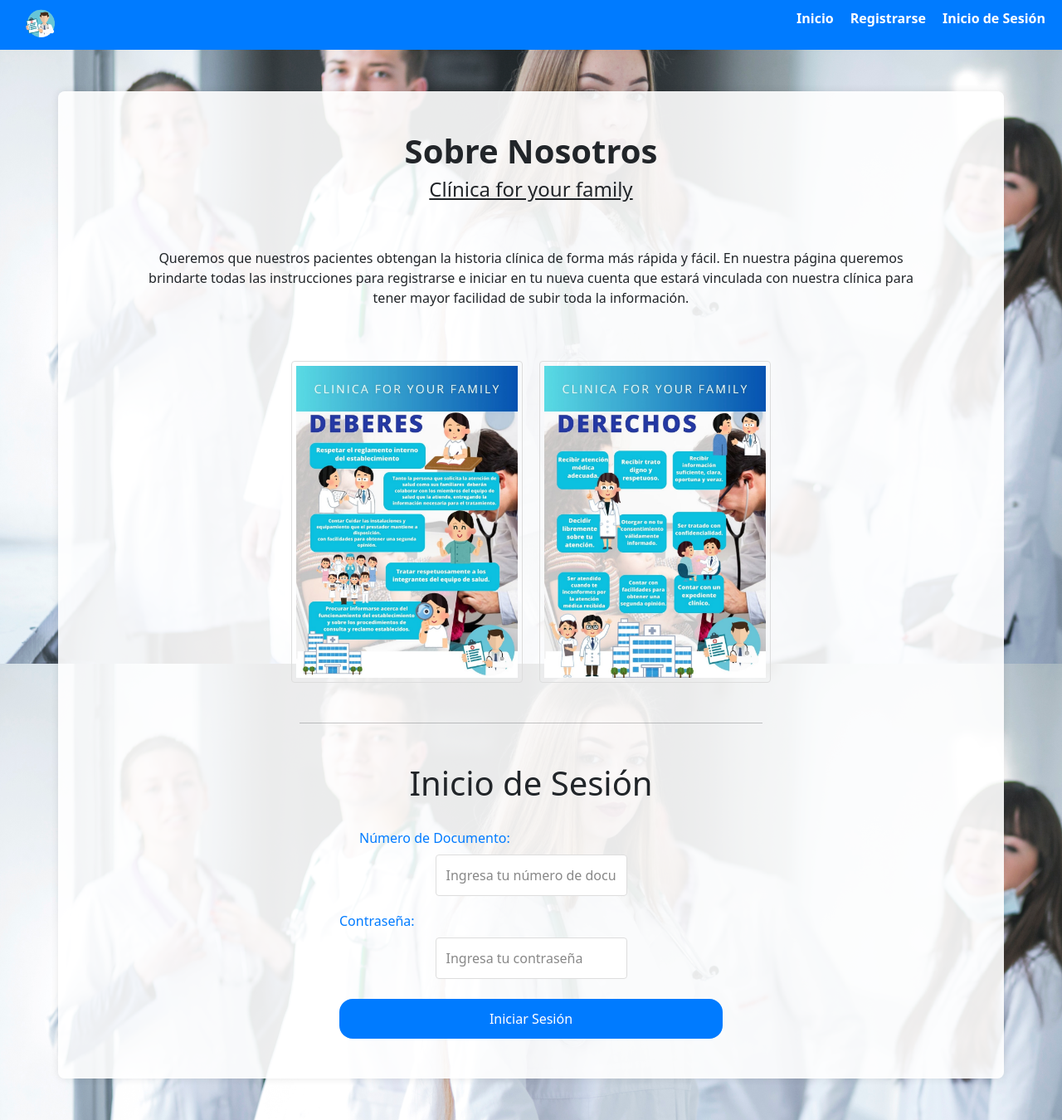
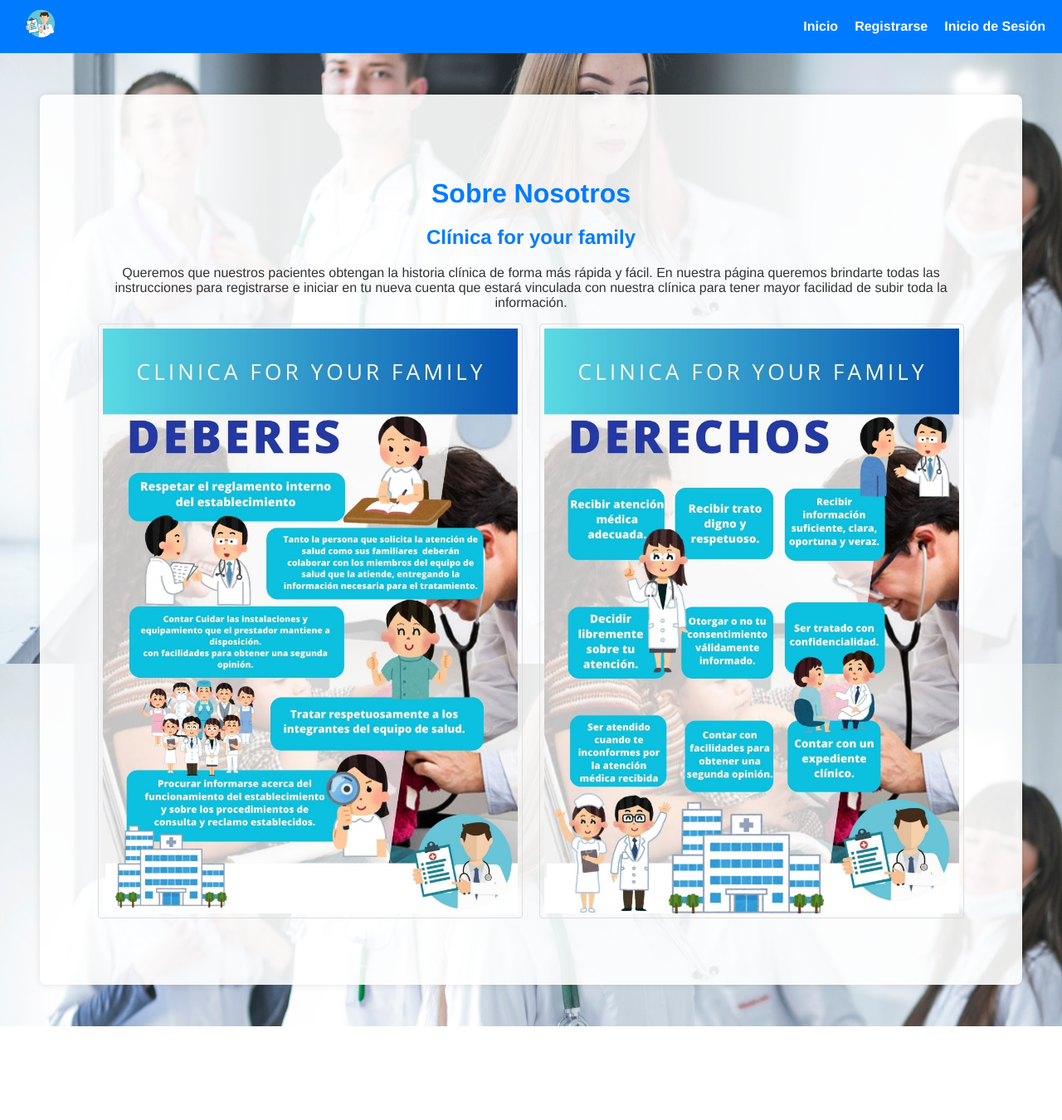
Before and after one commit to marlonjv7/proyecto-sena, a PHP site: page / in a window 1280 px wide. Shown: the whole page at 83% size. After the commit the page ends 1237 px from the top, so only its background shows below. Run offline with PHP 8.4, Linux system fonts and the light colour scheme; some web fonts are replaced.

Commit message:
Subo todos los archivos

```diff
--- a/conexion.php
+++ b/conexion.php
@@ -11,5 +11,6 @@ $conn = new mysqli($host, $usuario, $contrasena, $nombre_bd);
 if ($conn->connect_error) {
     die("Error de conexión: " . $conn->connect_error);
 }
-echo "Conexión realizada";
+echo "Conexión realizada";
 ?>
+<?
--- a/consultahc.php
+++ b/consultahc.php
@@ -12,6 +12,9 @@
 			<input type="text" name="ficha">
 			<br>
 			<input type="submit" value="buscar">
+
 		</form>
+
+
 </body>
 </html>
--- a/index.html
+++ b/index.html
@@ -6,128 +6,115 @@
     <meta name="viewport" content="width=device-width, initial-scale=1.0">
     <title>Servicios Médicos</title>
     <link rel="stylesheet" href="styles.css">
-    <link href="https://cdn.jsdelivr.net/npm/bootstrap@5.3.3/dist/css/bootstrap.min.css" rel="stylesheet" integrity="sha384-QWTKZyjpPEjISv5WaRU9OFeRpok6YctnYmDr5pNlyT2bRjXh0JMhjY6hW+ALEwIH" crossorigin="anonymous">
 </head>
 
 <body>
     <header>
         <div class="logo">
-            <img  src="images/icono-doctor.png" alt="Logo">
+            <img src="images/icono-doctor.png" alt="Logo">
         </div>
         <nav>
-            <ul class="d-flex">
+            <ul>
                 <li><a href="#inicio" class="tab-link active" data-tab="inicio">Inicio</a></li>
                 <li><a href="#register" class="tab-link" data-tab="register">Registrarse</a></li>
                 <li><a href="#login" class="tab-link" data-tab="login">Inicio de Sesión</a></li>
-                <!-- Historia Clínica eliminada -->
             </ul>
         </nav>
     </header>
+
     <main>
         <div class="container">
+            <!-- Sección Inicio -->
             <div id="inicio" class="tab-content active">
-                <h1 class="h1 pt-5"><strong>Sobre Nosotros</strong></h1>
-                <h2 class="text-decoration-underline h4">Clínica for your family</h2>
-                <p class="p-5 mx-5">Queremos que nuestros pacientes obtengan la historia clínica de forma más rápida y fácil.
+                <h1>Sobre Nosotros</h1>
+                <h2>Clínica for your family</h2>
+                <p>Queremos que nuestros pacientes obtengan la historia clínica de forma más rápida y fácil.
                     En nuestra página queremos brindarte todas las instrucciones para registrarse e iniciar en tu
                     nueva cuenta que estará vinculada con nuestra clínica para tener mayor facilidad de subir toda la
                     información.</p>
                 <div class="bloque">
-                    <img class="w-25" src="images/deberes.jpg" alt="deberes">
-                    <img class="w-25" src="images/derechos.jpg" alt="derechos">
+                    <img src="images/deberes.jpg" alt="deberes">
+                    <img src="images/derechos.jpg" alt="derechos">
                 </div>
             </div>
 
-            <div id="register" class="tab-content mt-5 pt-3 flex-column">
-                <img src="images/medical-history.png" class="img-formu mt-5 mx-auto" alt="">
-                <h1 class="mt-5 h2">Registrarse</h1>
+            <!-- Sección Registrarse -->
+            <div id="register" class="tab-content">
+                <h1>Registrarse</h1>
+                <img src="images/medical-history.png" class="img-formu" alt="">
 
-                <div class="w-50 mx-auto">
-                    <form class="d-flex px-5 flex-column" action="formulario.php" method="POST">
-
-                    <label class="mx-4" for="role">Rol:</label>
-                    <select class="d-flex" id="role" name="role" required>
+                <form action="formulario.php" method="POST">
+                    <label for="role">Rol:</label>
+                    <select id="role" name="role" required>
                         <option value="patient" id="paciente">Paciente</option>
                         <option value="doctor" id="doctor">Médico</option>
                     </select>
 
-                        <!-- Campos para pacientes -->
-                        <div class="d-flex flex-column align-center" id="patientFields">
-                            <label class="text-start mx-4 mx-4" for="name">Nombres:</label>
-                            <input class="d-flex" type="text" id="name" name="name" placeholder="Ingresa tu nombre" required>
+                    <!-- Campos para pacientes -->
+                    <div id="patientFields">
+                        <label for="name">Nombres:</label>
+                        <input type="text" id="name" name="name" placeholder="Ingresa tu nombre" required>
 
-                            <label  class="text-start mx-4" for="document">Número de Documento:</label>
-                            <input  class="d-flex" type="text" id="document" name="document" placeholder="Ingresa tu número de documento"
-                                required>
+                        <label for="document">Número de Documento:</label>
+                        <input type="text" id="document" name="document" placeholder="Ingresa tu número de documento" required>
 
-                            <label  class="text-start mx-4"for="email">Correo Electrónico:</label>
-                            <input  class="d-flex" type="email" id="email" name="email" placeholder="Ingresa tu correo electrónico"
-                                required>
+                        <label for="email">Correo Electrónico:</label>
+                        <input type="email" id="email" name="email" placeholder="Ingresa tu correo electrónico" required>
 
-                            <label  class="text-start mx-4"for="phone">Número de Teléfono:</label>
-                            <input  class="d-flex" type="tel" id="phone" name="phone" placeholder="Ingresa tu número de teléfono" required>
+                        <label for="password">Contraseña:</label>
+                        <input type="password" id="password" name="password" placeholder="Ingresa tu contraseña" required>
 
-                            <label  class="text-start mx-4"for="password">Contraseña:</label>
-                            <input  class="d-flex" type="password" id="password" name="password" placeholder="Ingresa tu contraseña"
-                                required>
-                        </div>
+                        <label for="phone">Número de Teléfono:</label>
+                        <input type="tel" id="phone" name="phone" placeholder="Ingresa tu número de teléfono" required>
+                    </div>
 
-                        <!-- Campos para médicos -->
-                        <div id="doctorFields" class="flex-column align-center">
-                            <label  class="text-start mx-4"for="name">Nombres:</label>
-                            <input  class="d-flex" type="text" id="name1" name="name1" placeholder="Ingresa tu nombre" required>
+                    <!-- Campos para médicos -->
+                    <div id="doctorFields" class="hidden">
+                        <label for="name1">Nombres:</label>
+                        <input type="text" id="name1" name="name1" placeholder="Ingresa tu nombre" required>
 
-                            <label  class="text-start mx-4"for="document">Número de Documento:</label>
-                            <input  class="d-flex" type="text" id="document1" name="document1" placeholder="Ingresa tu número de documento"
-                                required>
+                        <label for="document1">Número de Documento:</label>
+                        <input type="text" id="document1" name="document1" placeholder="Ingresa tu número de documento" required>
 
-                            <label  class="text-start mx-4"for="email">Correo Electrónico:</label>
-                            <input  class="d-flex" type="email" id="email1" name="email1" placeholder="Ingresa tu correo electrónico"
-                                required>
+                        <label for="email1">Correo Electrónico:</label>
+                        <input type="email" id="email1" name="email1" placeholder="Ingresa tu correo electrónico" required>
 
-                            <label  class="text-start mx-4"for="phone">Número de Teléfono:</label>
-                            <input  class="d-flex" type="tel" id="phone1" name="phone1" placeholder="Ingresa tu número de teléfono"
-                                required>
+                        <label for="password1">Contraseña:</label>
+                        <input type="password" id="password1" name="password1" placeholder="Ingresa tu contraseña" required>
 
-                            <label  class="text-start mx-4"for="password">Contraseña:</label>
-                            <input  class="d-flex" type="password" id="password1" name="password1" placeholder="Ingresa tu contraseña"
-                                required>
-                        </div>
+                        <label for="phone1">Número de Teléfono:</label>
+                        <input type="tel" id="phone1" name="phone1" placeholder="Ingresa tu número de teléfono" required>
+                    </div>
 
-                        <button class="rounded-4 mt-4 w-25 mx-auto" type="submit">Registrarse</button>
-                    </form>
+                    <button type="submit">Registrarse</button>
+                </form>
+            </div>
+
+            <!-- Sección Inicio de Sesión -->
+            <div id="login" class="tab-content">
+                <h1>Inicio de Sesión</h1>
+                <form action="verificacion.php" method="POST">
+                    <label for="loginDocument">Número de Documento:</label>
+                    <input type="text" id="loginDocument" name="loginDocument" placeholder="Ingresa tu número de documento" required>
+
+                    <label for="loginPassword">Contraseña:</label>
+                    <input type="password" id="loginPassword" name="loginPassword" placeholder="Ingresa tu contraseña" required>
+
+                    <button type="submit">Iniciar Sesión</button>
+                </form>
+
+                <div class="links">
+                    <a href="#" id="forgotPassword">Olvidé mi contraseña</a><br>
+                    <a href="#register" class="tab-link" data-tab="register">Crear cuenta</a>
                 </div>
             </div>
 
-            <hr class="m-5 w-50 mx-auto">
-            <!-- <div id="login" class="tab-content"  > -->
-                <div class="">
-                    <h1 class="mt-5">Inicio de Sesión</h1>
-                    <form class="w-50 mx-auto d-flex px-5 flex-column" action="verificacion.php" method="POST">
-                        <label class="text-start mx-4" for="loginDocument">Número de Documento:</label>
-                        <input class="my-2 w-50 d-flex mx-auto" type="text" id="loginDocument" name="loginDocument"
-                            placeholder="Ingresa tu número de documento" required>
-
-                        <label for="loginPassword">Contraseña:</label>
-                        <input class="my-2 w-50 d-flex mx-auto" type="password" id="loginPassword" name="loginPassword" placeholder="Ingresa tu contraseña"
-                            required>
-
-                        <button class="rounded-4 mt-3 mb-5" type="submit">Iniciar Sesión</button>
-                    </form>
-                </div>
-                <!-- <div class="links">
-                    <a href="#" id="forgotPassword">Olvidé mi contraseña</a>
-                    <br>
-                    <a href="#register" class="tab-link" data-tab="register">Crear cuenta</a>
-                </div>
-            </div> -->
-
+            <!-- Sección Consulta Historial Clínico -->
             <div id="history" class="tab-content">
                 <h1>Consulta de Historial Clínico</h1>
                 <form id="historyForm">
                     <label for="historyDocument">Número de Documento:</label>
-                    <input type="text" id="historyDocument" name="historyDocument"
-                        placeholder="Ingresa tu número de documento" required>
+                    <input type="text" id="historyDocument" name="historyDocument" placeholder="Ingresa tu número de documento" required>
 
                     <button type="submit">Consultar Historial</button>
                 </form>
@@ -138,49 +125,33 @@
             </div>
         </div>
     </main>
-    <script src="https://cdn.jsdelivr.net/npm/bootstrap@5.3.3/dist/js/bootstrap.bundle.min.js" integrity="sha384-YvpcrYf0tY3lHB60NNkmXc5s9fDVZLESaAA55NDzOxhy9GkcIdslK1eN7N6jIeHz" crossorigin="anonymous"></script>
+
     <script src="scripts.js"></script>
     <script>
         document.addEventListener('DOMContentLoaded', function () {
-            var role = document.getElementById('role').value; // Obtener el valor por defecto del select
+            var role = document.getElementById('role').value;
             var patientFields = document.getElementById('patientFields');
             var doctorFields = document.getElementById('doctorFields');
 
-            // Función para manejar la visibilidad de los campos
             function toggleFields(role) {
                 if (role === 'doctor') {
                     patientFields.classList.add('hidden');
-                    document.querySelectorAll('#patientFields input').forEach(function (input) {
-                        input.removeAttribute('required');
-                    });
-
                     doctorFields.classList.remove('hidden');
-                    document.querySelectorAll('#doctorFields input').forEach(function (input) {
-                        input.setAttribute('required', 'required');
-                    });
                 } else {
                     patientFields.classList.remove('hidden');
-                    document.querySelectorAll('#patientFields input').forEach(function (input) {
-                        input.setAttribute('required', 'required');
-                    });
-
                     doctorFields.classList.add('hidden');
-                    document.querySelectorAll('#doctorFields input').forEach(function (input) {
-                        input.removeAttribute('required');
-                    });
                 }
             }
 
-            // Llamar a la función al cargar la página para aplicar la visibilidad correcta
+            // Mostrar campos correctos al cargar la página
             toggleFields(role);
 
-            // Agregar el evento change al select para manejar cambios del rol
+            // Cambiar campos al seleccionar otro rol
             document.getElementById('role').addEventListener('change', function () {
                 toggleFields(this.value);
             });
         });
     </script>
-
 </body>
 
 </html>
--- a/styles.css
+++ b/styles.css
@@ -17,6 +17,7 @@ header {
     color: white;
     display: flex;
     justify-content: space-between;
+    align-items: center;
     padding: 10px 20px;
 }
 
@@ -48,6 +49,7 @@ header nav ul li a:hover {
 
 .container {
     background-color: rgba(255, 255, 255, 0.9);
+    padding: 80px;
     border-radius: 8px;
     box-shadow: 0 0 10px rgba(0, 0, 0, 0.1);
     width: 80%;
@@ -58,10 +60,12 @@ header nav ul li a:hover {
 .img-formu{
 
     background-color: rgba(255, 255, 255, 0.9);
-    /* padding: 80px; */
-    border-radius: 100%;
+    padding: 80px;
+    border-radius: 8px;
     box-shadow: 0 0 10px rgba(0, 0, 0, 0.1);
-    width: 20%;
+    width: 50px;
+    margin: 50px auto;
+    text-align: center;
 }
 
 
```
Also changed, not shown: formulario.php (+43 -17 lines), scripts.js (+37 -39 lines).
